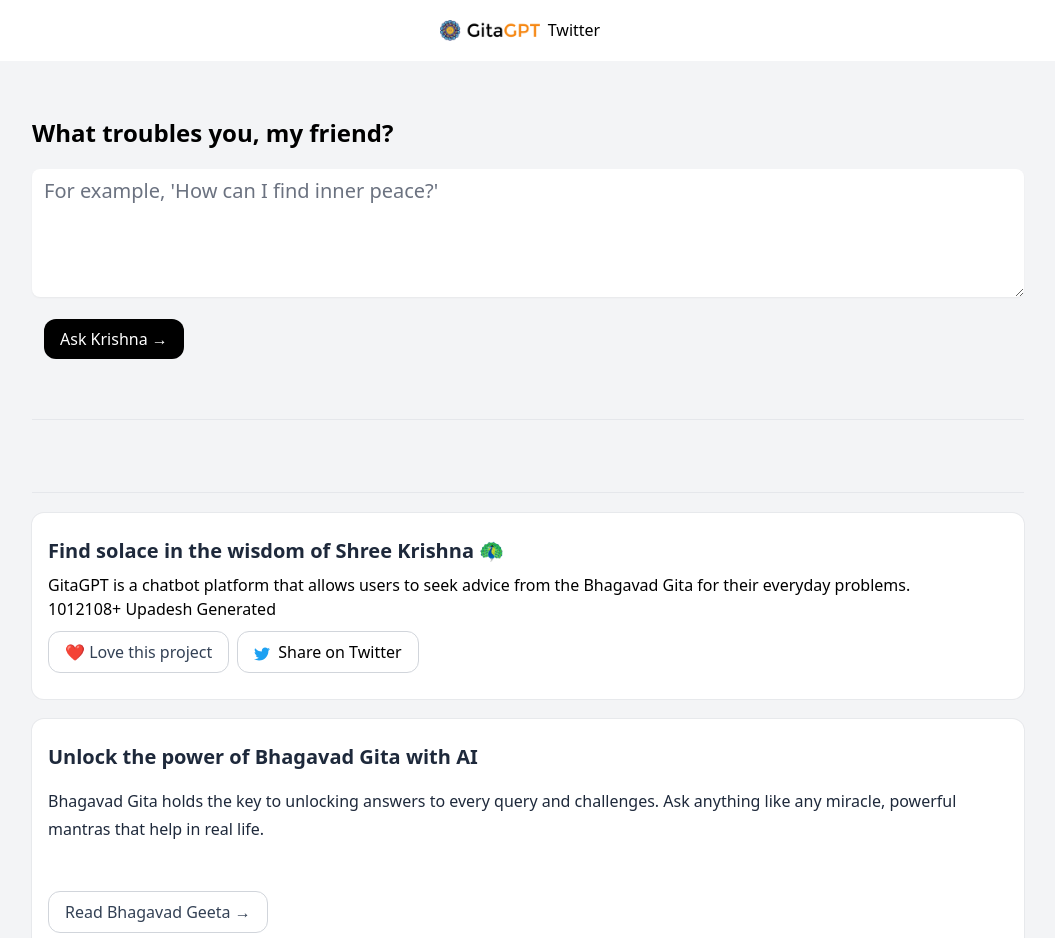
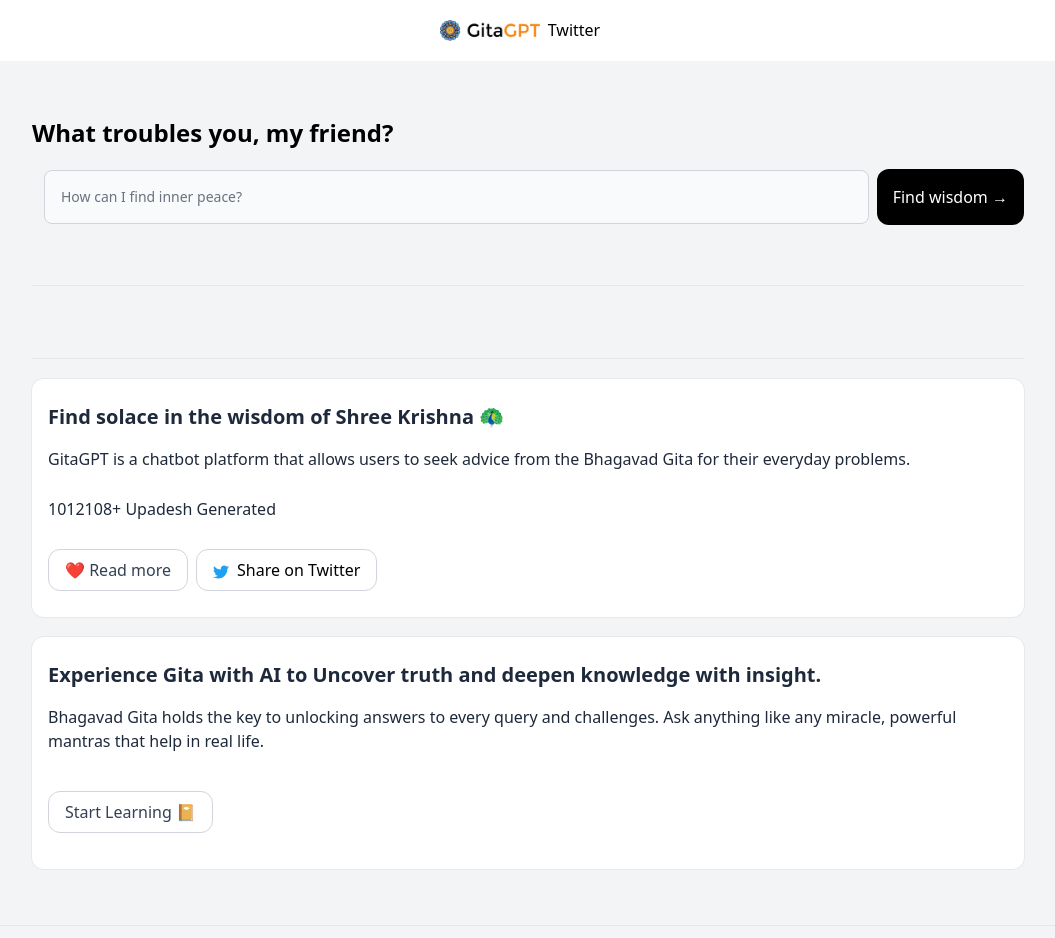
Before and after one commit to vxsahu/gitagpt, a Next.js app: page / in a window 1280 px wide. Shown: the top 938 px of the page, without its empty margins (112-1167 px from the left). Built offline with nearby package versions, Linux system fonts and the light colour scheme.

Commit message:
Update index.tsx

```diff
--- a/pages/index.tsx
+++ b/pages/index.tsx
@@ -106,10 +106,10 @@ const Home: NextPage = () => {
       <Header />
       <main className="max-w-5xl innerbox flex flex-1 w-full flex-col p-4">
         <div className="max-xl w-full my-10">
-        <p className="sm:text-2xl text-xl font-bold">
-            What troubles you, my friend?</p>
-          <div className="space-x-3">
-          <textarea
+        <h2 className="sm:text-2xl text-xl font-bold mb-5">
+            What troubles you, my friend?</h2>
+          <div className="inset-y-0 left-0 flex items-center pl-3">
+          <input
             value={gita}
             onChange={(e) => setGita(e.target.value)}
             onInput={limitCharacters}
@@ -120,23 +120,23 @@ const Home: NextPage = () => {
               }
             }}
             rows={4}
-            className="w-full text-xl font-light mt-5 rounded-lg shadow-sm border-0 focus:outline-none focus:shadow-outline"
-            placeholder={"For example, 'How can I find inner peace?'"}
+            className="block w-full p-4 text-sm text-gray-900 border border-gray-300 rounded-lg bg-gray-50 focus:ring-gray-500 focus:border-gray-500 mr-2"
+            placeholder={"How can I find inner peace?"}
           />
           {!loading && (
             <button
-              className="bg-black rounded-xl text-white font-base px-4 py-2 sm:mt-4 mt-5 hover:bg-black/80 w-half inline-block flex-wrap flex"
+              className="bg-black rounded-xl text-white font-base p-4 hover:bg-black/80 w-half flex-none flex"
               onClick={(e) => generateGita(e)}
             >
-              Ask Krishna &rarr;
+              Find wisdom &rarr;
             </button>
           )}
           {loading && (
             <button
-              className="bg-black rounded-xl text-white font-medium px-4 py-2 sm:mt-4 mt-5 hover:bg-black/80"
+              className="bg-black rounded-xl text-white font-base p-4 hover:bg-black/80 w-half flex-none flex"
               disabled
             >
-              <LoadingDots color="white" style="large" />
+                <LoadingDots className="dot-typing" color="white" style="large" />
             </button>
           )}
         </div>
@@ -174,7 +174,7 @@ const Home: NextPage = () => {
                               }}
                               key={generatedGita}
                             >
-                              <p className="font-normal	">{generatedGita}</p>
+                              <p className="mb-2.5 space-y-4 text-slate-800 py-2	">{generatedGita}</p>
                               <a href="https://twitter.com/intent/tweet?text=https%3A//twitter.com/intent/tweet/?text=Gita%2520GPT%26url=https%253A%252F%252Fwww.gitagpt.in" target="_blank" className="text-[#1da1f2] font-medium text-sm px-5 py-2.5 text-center inline-flex items-center hover:opacity-80">
               <svg className="w-4 h-4 mr-2 -ml-1" aria-hidden="true" focusable="false" data-prefix="fab" data-icon="twitter" role="img" xmlns="http://www.w3.org/2000/svg" viewBox="0 0 512 512"><path fill="currentColor" d="M459.4 151.7c.325 4.548 .325 9.097 .325 13.65 0 138.7-105.6 298.6-298.6 298.6-59.45 0-114.7-17.22-161.1-47.11 8.447 .974 16.57 1.299 25.34 1.299 49.06 0 94.21-16.57 130.3-44.83-46.13-.975-84.79-31.19-98.11-72.77 6.498 .974 12.99 1.624 19.82 1.624 9.421 0 18.84-1.3 27.61-3.573-48.08-9.747-84.14-51.98-84.14-102.1v-1.299c13.97 7.797 30.21 12.67 47.43 13.32-28.26-18.84-46.78-51.01-46.78-87.39 0-19.49 5.197-37.36 14.29-52.95 51.65 63.67 129.3 105.3 216.4 109.8-1.624-7.797-2.599-15.92-2.599-24.04 0-57.83 46.78-104.9 104.9-104.9 30.21 0 57.5 12.67 76.67 33.14 23.72-4.548 46.46-13.32 66.6-25.34-7.798 24.37-24.37 44.83-46.13 57.83 21.12-2.273 41.58-8.122 60.43-16.24-14.29 20.79-32.16 39.31-52.63 54.25z"></path></svg>
               Share on Twitter
@@ -192,13 +192,13 @@ const Home: NextPage = () => {
         <div className="max-xl w-full whitespace-pre-line break-words rounded-xl bg-white p-4 mb-5 ring-1 ring-slate-900/5">
         <h2 className="text-xl font-bold text-slate-800 mx-auto py-2">Find solace in the wisdom of
 Shree Krishna 🦚</h2>
-<p className="text-base font-light">GitaGPT is a chatbot platform that allows users to seek advice from the Bhagavad Gita for their everyday problems.</p>
-<p className="text-medium font-light"> <span id="countUp" data-count-to="1012108" className="text-bold">1012108</span>+ Upadesh Generated</p>
+<p className="mb-2.5 space-y-4 text-slate-800 py-2">GitaGPT is a chatbot platform that allows users to seek advice from the Bhagavad Gita for their everyday problems.</p>
+<p className="mb-2.5 space-y-4 text-slate-800 py-2"> <span id="countUp" data-count-to="1012108" className="text-bold">1012108</span>+ Upadesh Generated</p>
               <a
               className="inline-block flex-warp w-half rounded-xl mr-2 border border-gray-300 bg-white px-4 py-2 text-slate-700 transition-colors hover:bg-gray-100 my-2.5"
               href="https://www.sahu4you.com/gita-gpt/" target="_blank" rel="noopener noreferrer"
               >
-              ❤️ Love this project
+              ❤️ Read more
             </a>
             <a href="https://twitter.com/intent/tweet/?text=Teach%20Anything&url=https%3A%2F%2Fwww.teach-anything.com" target="_blank" className="inline-block rounded-xl border border-gray-300 bg-white px-4 py-2 w-half font-base transition-colors hover:bg-gray-100 my-2.5 hover:opacity-80">
               <svg className="text-[#1da1f2] w-4 h-4 mr-2 inline-block" aria-hidden="true" focusable="false" data-prefix="fab" data-icon="twitter" role="img" xmlns="http://www.w3.org/2000/svg" viewBox="0 0 512 512"><path fill="currentColor" d="M459.4 151.7c.325 4.548 .325 9.097 .325 13.65 0 138.7-105.6 298.6-298.6 298.6-59.45 0-114.7-17.22-161.1-47.11 8.447 .974 16.57 1.299 25.34 1.299 49.06 0 94.21-16.57 130.3-44.83-46.13-.975-84.79-31.19-98.11-72.77 6.498 .974 12.99 1.624 19.82 1.624 9.421 0 18.84-1.3 27.61-3.573-48.08-9.747-84.14-51.98-84.14-102.1v-1.299c13.97 7.797 30.21 12.67 47.43 13.32-28.26-18.84-46.78-51.01-46.78-87.39 0-19.49 5.197-37.36 14.29-52.95 51.65 63.67 129.3 105.3 216.4 109.8-1.624-7.797-2.599-15.92-2.599-24.04 0-57.83 46.78-104.9 104.9-104.9 30.21 0 57.5 12.67 76.67 33.14 23.72-4.548 46.46-13.32 66.6-25.34-7.798 24.37-24.37 44.83-46.13 57.83 21.12-2.273 41.58-8.122 60.43-16.24-14.29 20.79-32.16 39.31-52.63 54.25z"></path></svg>
@@ -208,15 +208,15 @@ Shree Krishna 🦚</h2>
 </div>
         <div className="max-xl w-full whitespace-pre-line break-words rounded-xl bg-white p-4 mb-5 ring-1 ring-slate-900/5">
         <h2 className="text-xl font-bold text-slate-800 mx-auto py-2">
-              Unlock the power of Bhagavad Gita with AI
+            Experience Gita with AI to Uncover truth and deepen knowledge with insight.
         </h2>
-        <p className="mb-5 space-y-4 leading-7 text-slate-800 text-medium py-2">
+        <p className="mb-2.5 space-y-4 text-slate-800 py-2">
               Bhagavad Gita holds the key to unlocking answers to every query and challenges. Ask anything like any miracle, powerful mantras that help in real life.</p>
               <a
               className="inline-block flex-warp w-half rounded-xl mr-2 border border-gray-300 bg-white px-4 py-2 text-slate-700 transition-colors hover:bg-gray-100 my-5"
-              href="https://www.sahu4you.com/bhagavad_gita/" target="_blank" rel="noopener noreferrer"
+              href="https://www.sahu4you.com/gita-gpt/" target="_blank" rel="noopener noreferrer"
               >
-              Read Bhagavad Geeta  &rarr;
+              Start Learning 📔
             </a>
 </div>
       </main>
```
